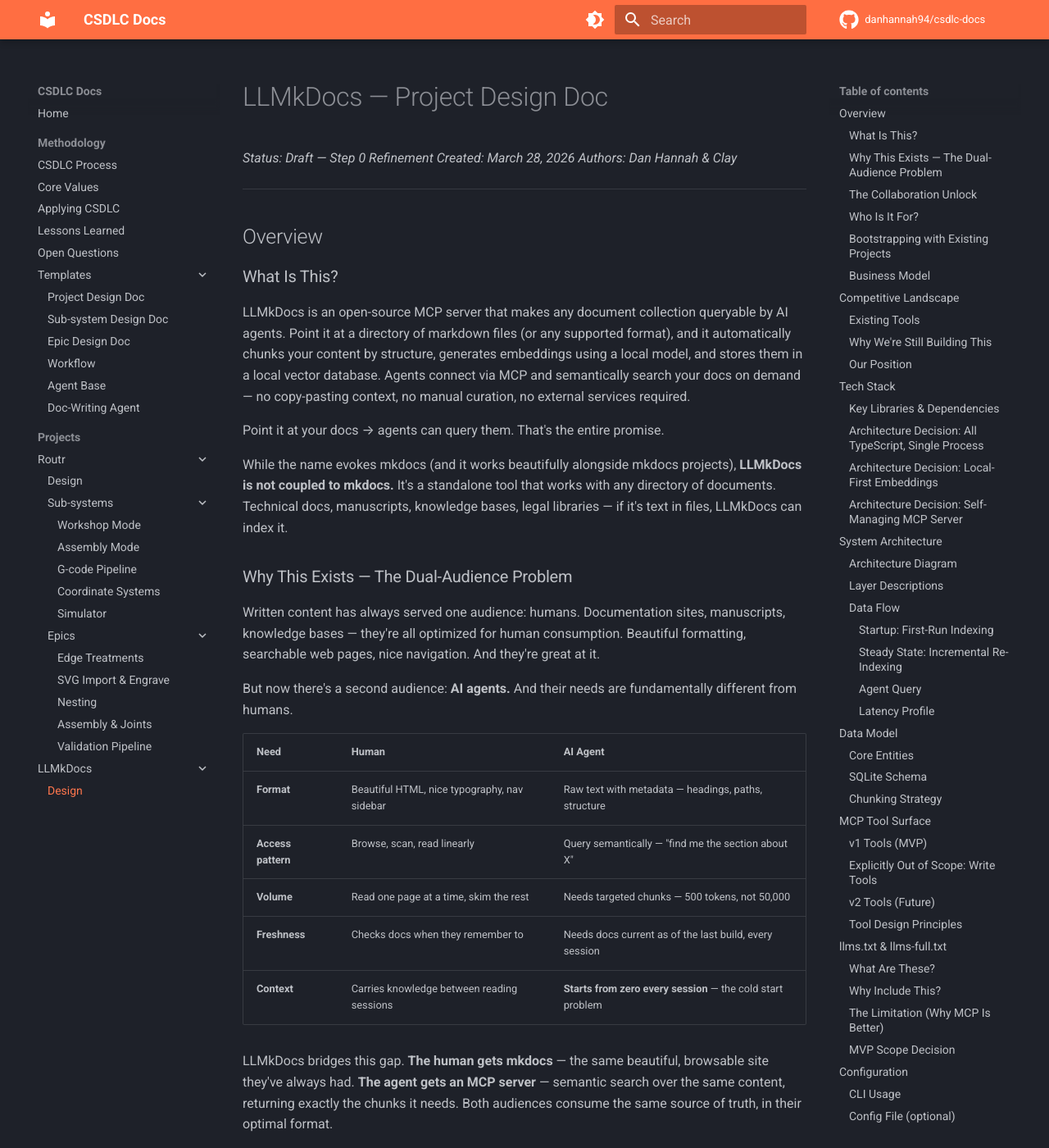
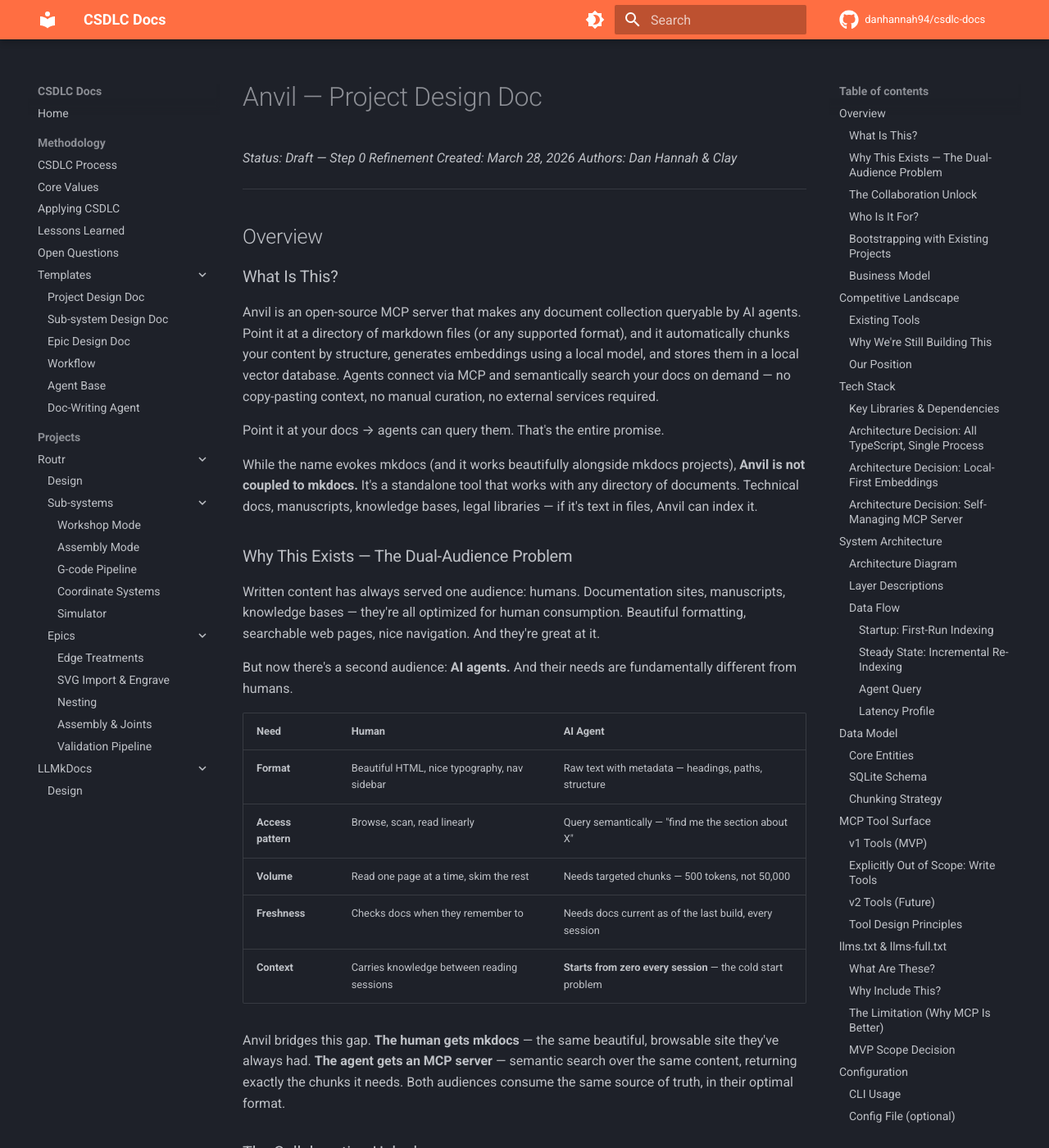
Before and after one commit to danhannah94/csdlc-docs, an MkDocs documentation site: the page built from docs/projects/anvil/design.md, in a window 1280 px wide and 1400 px high. Shown: the whole window at 82% size. Built offline with MkDocs 1.6.1 and Material for MkDocs 9.7.7, drawn with Linux system fonts in a browser that asks for light colours; comment, search, counter and statistics services are not loaded; some of the changed text lies outside the part shown.

Commit message:
rename LLMkDocs → Anvil + draft E1 epic
- Renamed project directory llmkdocs/ → anvil/
- Updated all references in design.md (CLI, config, DB, schema)
- Added E1: Core Server, Chunker & Embedder epic design doc
  - 4 stories: Storage → Chunker → Embedder → Server+Watcher
  - Full ACs, test fixtures, edge cases, risks
- Updated NEXT.md with new paths and locked-in name

````diff
--- a/docs/projects/llmkdocs/design.md
+++ b/docs/projects/anvil/design.md
@@ -1,4 +1,4 @@
-# LLMkDocs — Project Design Doc
+# Anvil — Project Design Doc
 
 *Status: Draft — Step 0 Refinement*
 *Created: March 28, 2026*
@@ -10,11 +10,11 @@
 
 ### What Is This?
 
-LLMkDocs is an open-source MCP server that makes any document collection queryable by AI agents. Point it at a directory of markdown files (or any supported format), and it automatically chunks your content by structure, generates embeddings using a local model, and stores them in a local vector database. Agents connect via MCP and semantically search your docs on demand — no copy-pasting context, no manual curation, no external services required.
+Anvil is an open-source MCP server that makes any document collection queryable by AI agents. Point it at a directory of markdown files (or any supported format), and it automatically chunks your content by structure, generates embeddings using a local model, and stores them in a local vector database. Agents connect via MCP and semantically search your docs on demand — no copy-pasting context, no manual curation, no external services required.
 
 Point it at your docs → agents can query them. That's the entire promise.
 
-While the name evokes mkdocs (and it works beautifully alongside mkdocs projects), **LLMkDocs is not coupled to mkdocs.** It's a standalone tool that works with any directory of documents. Technical docs, manuscripts, knowledge bases, legal libraries — if it's text in files, LLMkDocs can index it.
+While the name evokes mkdocs (and it works beautifully alongside mkdocs projects), **Anvil is not coupled to mkdocs.** It's a standalone tool that works with any directory of documents. Technical docs, manuscripts, knowledge bases, legal libraries — if it's text in files, Anvil can index it.
 
 ### Why This Exists — The Dual-Audience Problem
 
@@ -30,7 +30,7 @@ But now there's a second audience: **AI agents.** And their needs are fundamenta
 | **Freshness** | Checks docs when they remember to | Needs docs current as of the last build, every session |
 | **Context** | Carries knowledge between reading sessions | **Starts from zero every session** — the cold start problem |
 
-LLMkDocs bridges this gap. **The human gets mkdocs** — the same beautiful, browsable site they've always had. **The agent gets an MCP server** — semantic search over the same content, returning exactly the chunks it needs. Both audiences consume the same source of truth, in their optimal format.
+Anvil bridges this gap. **The human gets mkdocs** — the same beautiful, browsable site they've always had. **The agent gets an MCP server** — semantic search over the same content, returning exactly the chunks it needs. Both audiences consume the same source of truth, in their optimal format.
 
 ### The Collaboration Unlock
 
@@ -58,25 +58,25 @@ The broader vision informs architecture decisions (format-agnostic, not hardcode
 
 ### Bootstrapping with Existing Projects
 
-LLMkDocs is designed to drop into any existing project with zero migration:
+Anvil is designed to drop into any existing project with zero migration:
 
-1. `npm install -g llmkdocs` (or `npx llmkdocs`)
-2. `llmkdocs --docs ./docs/`
+1. `npm install -g anvil` (or `npx anvil`)
+2. `anvil --docs ./docs/`
 3. MCP server starts, indexes your docs on first run, and is ready for agent queries.
 
-No restructuring, no special frontmatter, no format changes. If it's a directory of text files, LLMkDocs can index it. This applies to existing projects like our Routr CSDLC docs, internal documentation at work, or any markdown-based project.
+No restructuring, no special frontmatter, no format changes. If it's a directory of text files, Anvil can index it. This applies to existing projects like our Routr CSDLC docs, internal documentation at work, or any markdown-based project.
 
 **First-run experience:** The initial indexing (30-60 seconds for a large corpus) happens once on first startup. The MCP server shows progress and becomes available for queries as soon as indexing completes. Every subsequent startup is near-instant (loads existing DB, checks for changes).
 
 ### Business Model
 
-**Open-source core (BSD or MIT license).** The CLI, local embeddings, local vector DB, and MCP server are free forever. This is the developer wedge — how people discover LLMkDocs and prove it works.
+**Open-source core (BSD or MIT license).** The CLI, local embeddings, local vector DB, and MCP server are free forever. This is the developer wedge — how people discover Anvil and prove it works.
 
 **Monetization tiers (not v1 — informs architecture, not scope):**
 
 | Tier | What | Who Pays | Why They Pay |
 |------|------|----------|-------------|
-| **Open-source CLI** | `npx llmkdocs --docs ./path` — local everything, stdio MCP | Free forever | Adoption, community, developer trust |
+| **Open-source CLI** | `npx anvil --docs ./path` — local everything, stdio MCP | Free forever | Adoption, community, developer trust |
 | **Cloud sync** | DB auto-syncs to cloud. MCP accessible from anywhere. Team sharing. | Teams, small companies | Collaboration — multiple people/agents query the same docs |
 | **Managed service** | Upload docs via web UI, get an MCP endpoint. No CLI needed. | Non-technical users (authors, legal, enterprise) | They want the value without the terminal |
 | **Analytics** | "Which docs do agents query most?" "Which sections have low retrieval quality?" | Anyone optimizing docs for AI | Data-driven doc improvement |
@@ -88,7 +88,7 @@ No restructuring, no special frontmatter, no format changes. If it's a directory
 
 ## Competitive Landscape
 
-The core idea of "MCP server that indexes markdown for AI agents" is **validated, not novel.** Multiple tools exist in this space. We're building LLMkDocs anyway — here's what exists and why our approach is different.
+The core idea of "MCP server that indexes markdown for AI agents" is **validated, not novel.** Multiple tools exist in this space. We're building Anvil anyway — here's what exists and why our approach is different.
 
 ### Existing Tools
 
@@ -101,9 +101,9 @@ The core idea of "MCP server that indexes markdown for AI agents" is **validated
 
 ### Why We're Still Building This
 
-**1. Supply chain ownership.** LLMkDocs is foundational to CSDLC — our entire sub-agent workflow depends on agents querying docs. We can't have that dependency on an external PyPI package with uncertain maintenance. Owning the tool means we control our own process.
+**1. Supply chain ownership.** Anvil is foundational to CSDLC — our entire sub-agent workflow depends on agents querying docs. We can't have that dependency on an external PyPI package with uncertain maintenance. Owning the tool means we control our own process.
 
-**2. TypeScript / zero-config.** Every existing tool is Python. The MCP ecosystem is TypeScript-first. `npx llmkdocs --docs ./path` with zero Python dependency is a meaningful DX gap.
+**2. TypeScript / zero-config.** Every existing tool is Python. The MCP ecosystem is TypeScript-first. `npx anvil --docs ./path` with zero Python dependency is a meaningful DX gap.
 
 **3. CSDLC-native intelligence (v2+).** Existing tools are generic document search — "find stuff in my files." We're building toward project-aware context retrieval:
 - Understanding design doc → epic → story hierarchy
@@ -161,7 +161,7 @@ The entire product — file watching, chunking, embedding, vector storage, and M
 
 The default embedding model runs locally — no API key, no network calls, no cost per query. This is a deliberate choice:
 
-- **Zero friction adoption:** `npx llmkdocs --docs ./path` and you're done. No OpenAI account, no API key management, no billing surprises.
+- **Zero friction adoption:** `npx anvil --docs ./path` and you're done. No OpenAI account, no API key management, no billing surprises.
 - **Good enough for docs:** You're searching within a bounded corpus (your own docs), not the entire internet. The quality difference between MiniLM and OpenAI embeddings matters less when the search space is small and well-structured.
 - **Upgrade path exists:** Users who want higher quality can switch to OpenAI (or Bedrock, or any provider) with one config line.
 
@@ -183,7 +183,7 @@ This means:
 
 ```mermaid
 graph TB
-    subgraph "LLMkDocs MCP Server (single Node.js process)"
+    subgraph "Anvil MCP Server (single Node.js process)"
         A[File Watcher] -->|detect changes| B[Chunker]
         B -->|heading-based splits| C[Embedder — local ONNX model]
         C -->|upsert| D[(sqlite-vss DB)]
@@ -222,7 +222,7 @@ Receives agent queries via MCP protocol (stdio transport). Before each query, ch
 #### Startup: First-Run Indexing
 
 ```
-User runs: npx llmkdocs --docs ./docs/
+User runs: npx anvil --docs ./docs/
     → MCP server starts
     → Scans docs directory — no existing DB or DB is empty
     → Chunks ALL files by heading hierarchy
@@ -315,11 +315,11 @@ CREATE TABLE chunks (
 );
 
 -- Metadata table for DB self-description
-CREATE TABLE llmkdocs_meta (
+CREATE TABLE anvil_meta (
     key TEXT PRIMARY KEY,
     value TEXT
 );
--- Stores: embedding_model, embedding_dimensions, last_index_timestamp, llmkdocs_version, docs_root_path
+-- Stores: embedding_model, embedding_dimensions, last_index_timestamp, anvil_version, docs_root_path
 
 -- sqlite-vss virtual table for vector search
 CREATE VIRTUAL TABLE chunks_vss USING vss0(
@@ -329,7 +329,7 @@ CREATE VIRTUAL TABLE chunks_vss USING vss0(
 
 ### Chunking Strategy
 
-**Split on headings, not token count.** Most RAG systems chunk by fixed token windows (500 tokens, 1000 tokens). This is wrong for documentation because it splits mid-section, losing semantic coherence. LLMkDocs chunks at heading boundaries — each section under a heading becomes one chunk.
+**Split on headings, not token count.** Most RAG systems chunk by fixed token windows (500 tokens, 1000 tokens). This is wrong for documentation because it splits mid-section, losing semantic coherence. Anvil chunks at heading boundaries — each section under a heading becomes one chunk.
 
 **Problem:** Some sections are very long (2000+ tokens). **Solution:** If a chunk exceeds a configurable max (default: 1500 tokens), split at paragraph boundaries within that section. The heading breadcrumb is preserved on all sub-chunks, with a part indicator (e.g., `Architecture > Data Flow [part 2/3]`).
 
@@ -380,7 +380,7 @@ If write tools are added in the future, they would write to markdown source and
 
 ### What Are These?
 
-`llms.txt` is an [emerging convention](https://llmstxt.org/) for making website content accessible to LLMs. LLMkDocs generates two files:
+`llms.txt` is an [emerging convention](https://llmstxt.org/) for making website content accessible to LLMs. Anvil generates two files:
 
 - **`llms.txt`** — A structured site map listing every page with its title, path, and a one-line description. Think `robots.txt` but for LLMs. An agent reads this to understand what documentation exists and where it lives.
 - **`llms-full.txt`** — The full content of every page concatenated into one text file, with page boundaries marked by headers.
@@ -397,7 +397,7 @@ MCP search returns 500-1,000 targeted tokens per query. That's the difference
 
 ### MVP Scope Decision
 
-**Deferred to v2.** llms.txt generation is not included in the v1 MVP. The core value prop is MCP semantic search — llms.txt serves a different audience (non-MCP clients) that we're not targeting yet. When we're ready to share LLMkDocs with the broader community, llms.txt becomes a valuable adoption tool. For now, it's overhead.
+**Deferred to v2.** llms.txt generation is not included in the v1 MVP. The core value prop is MCP semantic search — llms.txt serves a different audience (non-MCP clients) that we're not targeting yet. When we're ready to share Anvil with the broader community, llms.txt becomes a valuable adoption tool. For now, it's overhead.
 
 ---
 
@@ -407,24 +407,24 @@ MCP search returns 500-1,000 targeted tokens per query. That's the difference
 
 ```bash
 # Zero-config start — all defaults, just point at your docs
-npx llmkdocs --docs ./docs/
+npx anvil --docs ./docs/
 
 # With options
-npx llmkdocs \
+npx anvil \
   --docs ./docs/ \
-  --db ./llmkdocs.db \
+  --db ./anvil.db \
   --embedding-provider openai \
   --max-chunk-tokens 1500
 ```
 
 ### Config File (optional)
 
-For projects that want persistent config, create `llmkdocs.config.json` in the docs root:
+For projects that want persistent config, create `anvil.config.json` in the docs root:
 
 ```json
 {
   "docs": "./docs",
-  "db": "./llmkdocs.db",
+  "db": "./anvil.db",
   "embedding": {
     "provider": "local",
     "model": "all-MiniLM-L6-v2"
@@ -444,7 +444,7 @@ For projects that want persistent config, create `llmkdocs.config.json` in the d
 ### Minimal Start (Zero Config)
 
 ```bash
-npx llmkdocs --docs ./docs/
+npx anvil --docs ./docs/
 ```
 
 That's it. All defaults apply: local ONNX embeddings, 1500 max tokens, DB written alongside the docs directory. **No API key, no config file, no Python required.**
@@ -454,9 +454,9 @@ That's it. All defaults apply: local ONNX embeddings, 1500 max tokens, DB writte
 ```json
 {
   "mcpServers": {
-    "llmkdocs": {
+    "anvil": {
       "command": "npx",
-      "args": ["llmkdocs", "--docs", "./path/to/docs"],
+      "args": ["anvil", "--docs", "./path/to/docs"],
       "transport": "stdio"
     }
   }
@@ -474,7 +474,7 @@ The v1 deployment model is **local, self-managing, zero-config.** The MCP server
 ```mermaid
 graph LR
     subgraph "Your Machine"
-        A[Docs Directory] --> B[LLMkDocs MCP Server]
+        A[Docs Directory] --> B[Anvil MCP Server]
         B --> C[(sqlite-vss DB)]
         B --> D[AI Agent]
     end
@@ -485,7 +485,7 @@ graph LR
     end
 ```
 
-**The MCP server and mkdocs are completely independent.** mkdocs builds the human-facing site. LLMkDocs indexes the same source files for agents. Neither depends on the other. You can use LLMkDocs without mkdocs, or mkdocs without LLMkDocs.
+**The MCP server and mkdocs are completely independent.** mkdocs builds the human-facing site. Anvil indexes the same source files for agents. Neither depends on the other. You can use Anvil without mkdocs, or mkdocs without Anvil.
 
 ### Keeping the DB Fresh — It's Automatic
 
@@ -521,7 +521,7 @@ The MCP server owns the entire indexing pipeline. Freshness is built in, not bol
 | `sqlite-vss` native extension | Yes | Vector similarity search. Ships as a pre-built binary via npm for most platforms. |
 | `@huggingface/transformers` | Yes (default embeddings) | Local ONNX model inference. ~80MB model download on first run, cached after. |
 | OpenAI API key | Only if `embedding_provider: openai` | Optional upgrade for higher-quality embeddings. |
-| Python / mkdocs | **No** | LLMkDocs is fully independent. mkdocs is only needed if you want the human-facing site. |
+| Python / mkdocs | **No** | Anvil is fully independent. mkdocs is only needed if you want the human-facing site. |
 
 ---
 
@@ -540,14 +540,14 @@ The MCP server owns the entire indexing pipeline. Freshness is built in, not bol
 
 ### Public vs. Private Documentation
 
-LLMkDocs doesn't manage access control — it inherits whatever access model your docs repo uses. Some considerations:
+Anvil doesn't manage access control — it inherits whatever access model your docs repo uses. Some considerations:
 
 - **Public repo, public docs:** No concerns. The DB contains the same content that's already public.
 - **Private repo, private docs:** DB should also be private. Don't publish it as a public artifact.
 - **Mixed (some public, some private):** Not supported in v1. Either all docs are indexed or none. v2 could support per-page or per-directory inclusion/exclusion via config.
 
 !!! note "Splitting Public and Private"
-    If you want some docs public (e.g., methodology, process) and others private (e.g., project implementations), the recommended approach is **separate repos** — a public repo for shareable content and a private repo for project-specific docs. Each gets its own LLMkDocs instance and vector DB.
+    If you want some docs public (e.g., methodology, process) and others private (e.g., project implementations), the recommended approach is **separate repos** — a public repo for shareable content and a private repo for project-specific docs. Each gets its own Anvil instance and vector DB.
 
 ### Trust Boundaries
 
@@ -664,11 +664,11 @@ graph LR
 | **Vector DB** | A database optimized for storing and searching vector embeddings. sqlite-vss is the local/file-based option. |
 | **MCP** | Model Context Protocol — a standard for LLM clients to connect to external tools and data sources. |
 | **llms.txt** | An emerging convention for making website content LLM-accessible. A site map with descriptions (llms.txt) and full content dump (llms-full.txt). |
-| **RAG** | Retrieval-Augmented Generation — the pattern of searching for relevant context before generating a response. LLMkDocs enables RAG over documentation. |
+| **RAG** | Retrieval-Augmented Generation — the pattern of searching for relevant context before generating a response. Anvil enables RAG over documentation. |
 | **Diff-based re-embedding** | Only regenerating embeddings for chunks whose content has changed since the last build. Saves API cost and build time. |
 | **stdio transport** | MCP communication over standard input/output pipes. The simplest transport — agent spawns the MCP server as a child process. |
 | **Cold start problem** | AI agents start every session with zero context. Without documentation access, they either get context copy-pasted (expensive) or guess (unreliable). |
 
 ---
 
-*This design doc is the source of truth for LLMkDocs project architecture. Epic-level details will live in `epics/`. Update this doc when architecture changes.*
+*This design doc is the source of truth for Anvil project architecture. Epic-level details will live in `epics/`. Update this doc when architecture changes.*
````
Also changed, not shown: docs/projects/anvil/epics/core-server.md (added, +431 -0 lines).
